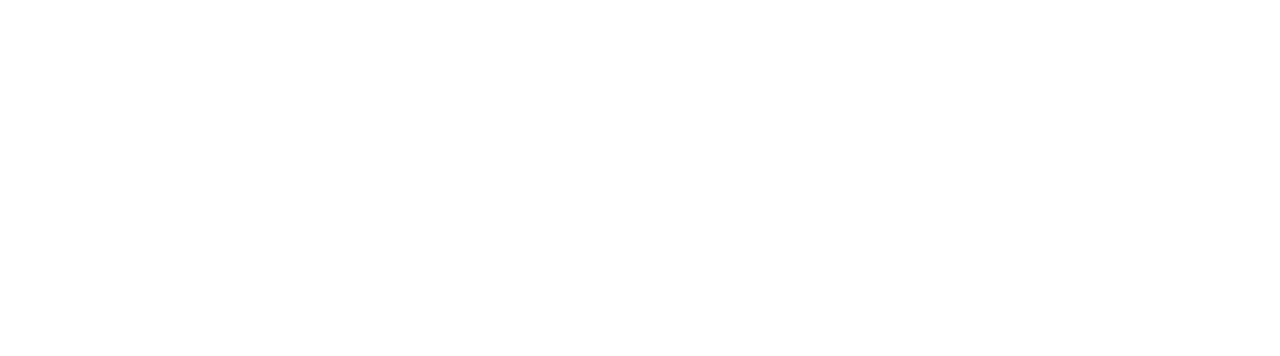
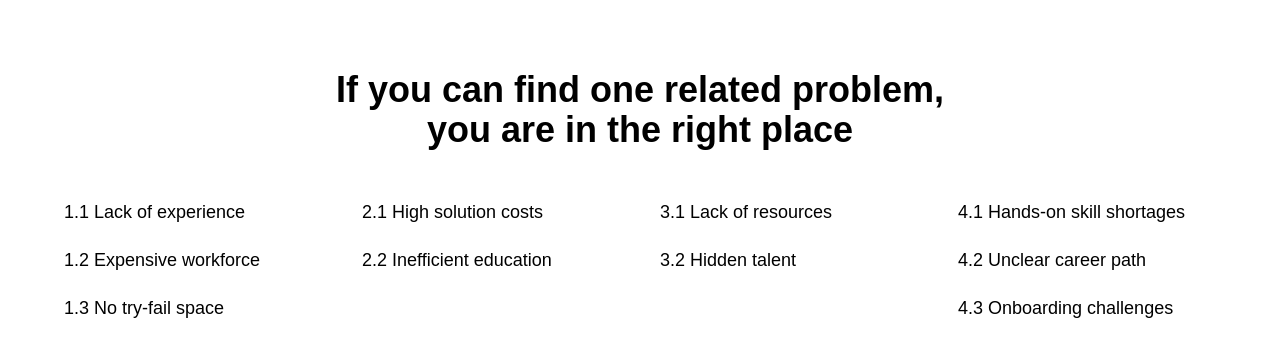
Before and after one commit to blackrainbowtest/mybridge, a Next.js app in the folder frontend/: page / in a window 1280 px wide. Shown: the part 670-1026 px from the top of the page. Before the commit the page ends 800 px from the top, so only its background shows below. Built offline with nearby package versions, Linux system fonts and the light colour scheme.

Commit message:
feat: add problems grid component

```diff
--- a/frontend/app/page.tsx
+++ b/frontend/app/page.tsx
@@ -1,6 +1,7 @@
 import Navbar from "@/components/Navbar";
 import HeroSection from "@/components/HeroSection";
 import VideoPromo from "@/components/VideoPromo";
+import ProblemsGrid from "@/components/ProblemsGrid";
 
 export default function Home() {
   return (
@@ -14,6 +15,7 @@
         <HeroSection />
         <VideoPromo />
       </div>
+      <ProblemsGrid />
     </main>
   );
 }
--- /dev/null
+++ b/frontend/components/ProblemsGrid.tsx
@@ -0,0 +1,44 @@
+export default function ProblemsGrid() {
+  return (
+    <section className="w-full py-20 px-5 bg-white text-black">
+
+      {/* Заголовок */}
+      <h2 className="text-center text-3xl md:text-4xl font-bold mb-12">
+        If you can find one related problem,<br />
+        you are in the right place
+      </h2>
+
+      {/* Сетка: 4 колонки */}
+      <div className="grid grid-cols-1 sm:grid-cols-2 lg:grid-cols-4 gap-10 max-w-6xl mx-auto">
+
+        {/* Колонка 1 */}
+        <div className="space-y-5 text-lg">
+          <p>1.1 Lack of experience</p>
+          <p>1.2 Expensive workforce</p>
+          <p>1.3 No try-fail space</p>
+        </div>
+
+        {/* Колонка 2 */}
+        <div className="space-y-5 text-lg">
+          <p>2.1 High solution costs</p>
+          <p>2.2 Inefficient education</p>
+        </div>
+
+        {/* Колонка 3 */}
+        <div className="space-y-5 text-lg">
+          <p>3.1 Lack of resources</p>
+          <p>3.2 Hidden talent</p>
+        </div>
+
+        {/* Колонка 4 */}
+        <div className="space-y-5 text-lg">
+          <p>4.1 Hands-on skill shortages</p>
+          <p>4.2 Unclear career path</p>
+          <p>4.3 Onboarding challenges</p>
+        </div>
+
+      </div>
+
+    </section>
+  );
+}
```
